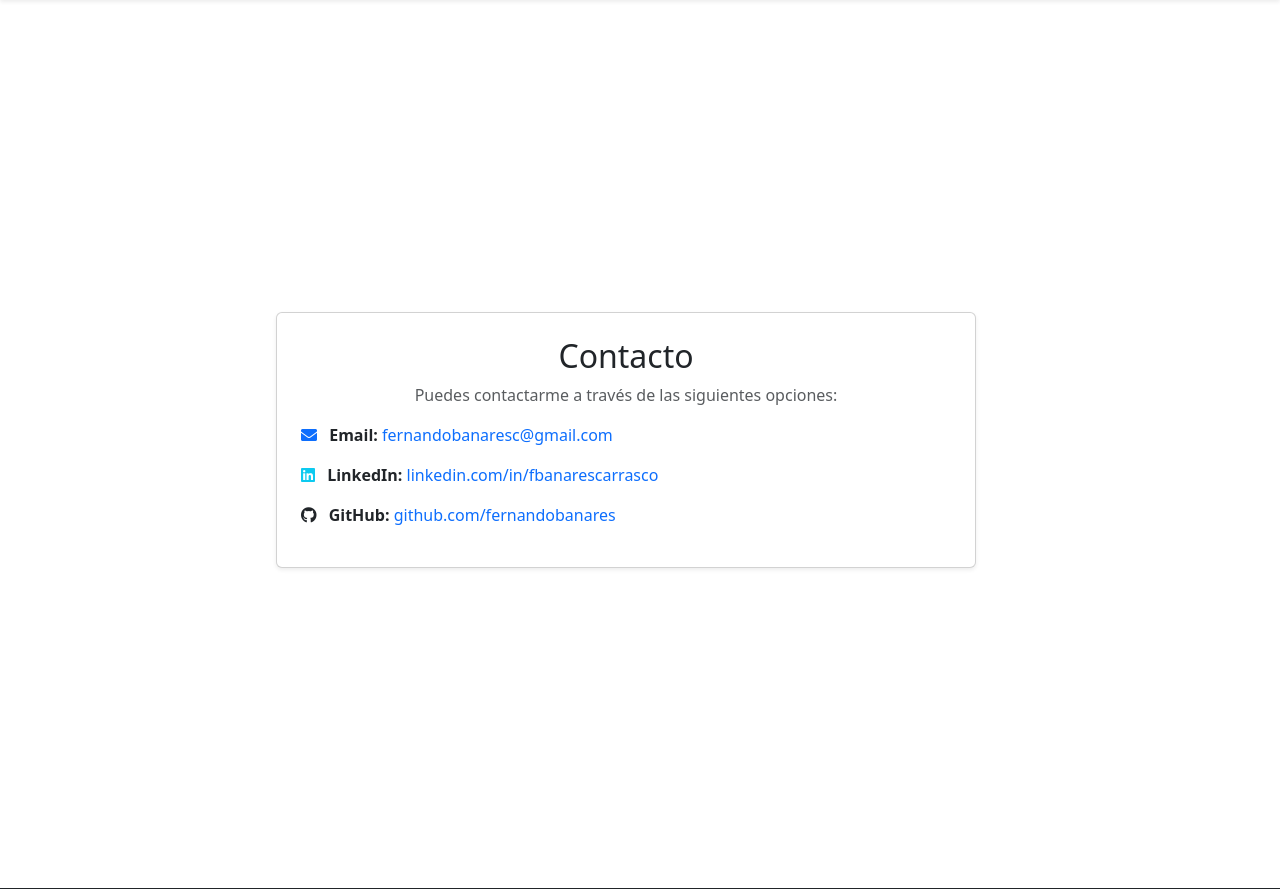
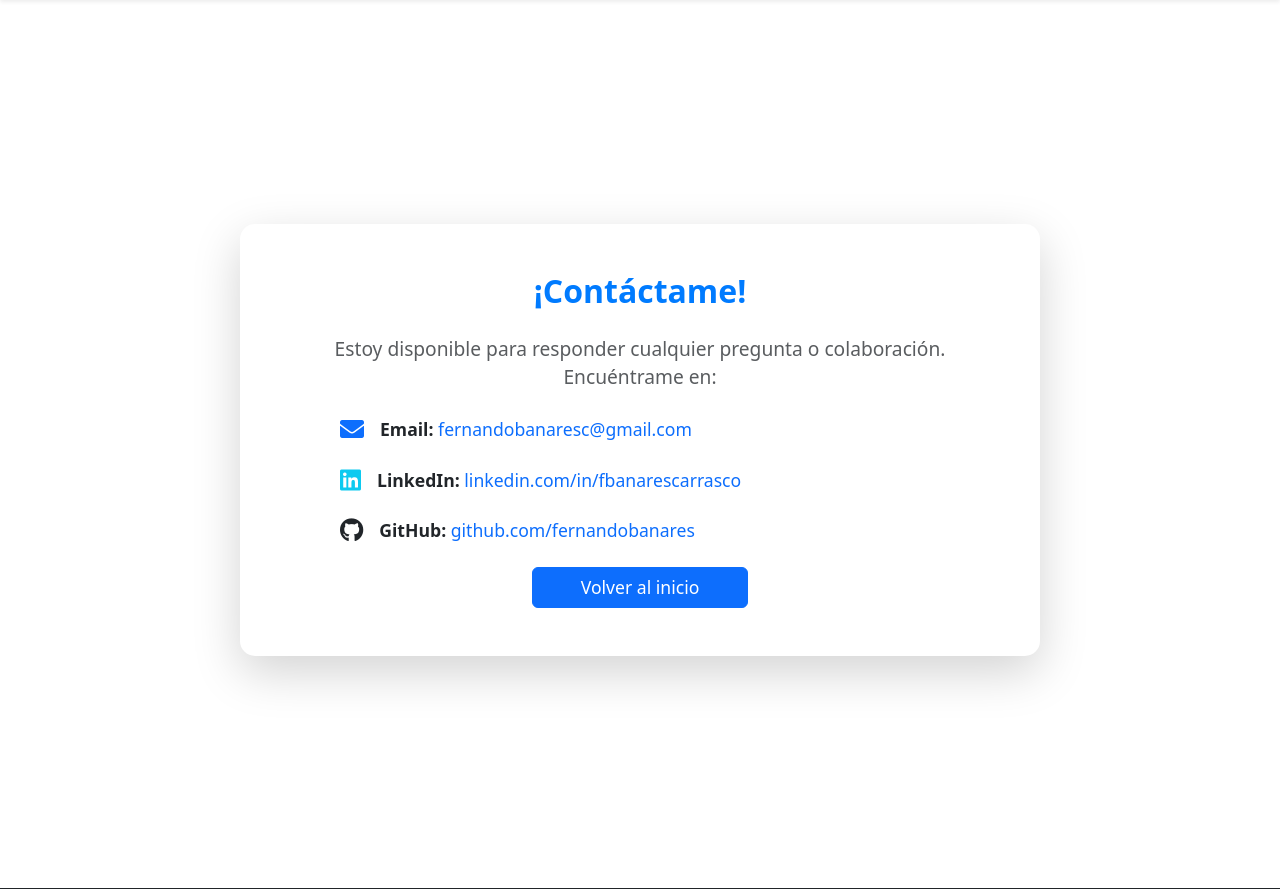
Before and after one commit to fernandobanares/portafolio1, a Django app: page /contacto/ in a window 1280 px wide. Shown: the part 56-945 px from the top of the page. Run offline with Django 5.2, Linux system fonts and the light colour scheme.

Commit message:
contacto corrección 3

```diff
--- a/templates/contacto.html
+++ b/templates/contacto.html
@@ -3,32 +3,43 @@
 
 {% block content %}
 <div class="container d-flex justify-content-center align-items-center min-vh-100">
-    <div class="col-lg-8 col-md-10">
-        <div class="card shadow-sm h-100" style="max-width: 700px; width: 100%;">
-            <div class="card-body text-center p-4">
-                <h2 class="card-title">Contacto</h2>
-                <p class="text-muted">Puedes contactarme a través de las siguientes opciones:</p>
-                <ul class="list-unstyled text-start mt-3">
-                    <li class="mb-3">
-                        <i class="fas fa-envelope me-2 text-primary"></i>
+    <div class="card shadow-lg border-0" style="max-width: 800px; width: 100%; border-radius: 15px;">
+        <div class="card-body p-5">
+            <h2 class="card-title text-center mb-4" style="font-weight: bold; color: #007BFF;">¡Contáctame!</h2>
+            <p class="text-muted text-center mb-4" style="font-size: 1.2rem;">
+                Estoy disponible para responder cualquier pregunta o colaboración. Encuéntrame en:
+            </p>
+            <ul class="list-unstyled text-start mx-auto" style="max-width: 600px; font-size: 1.1rem;">
+                <li class="mb-4 d-flex align-items-center">
+                    <i class="fas fa-envelope text-primary me-3" style="font-size: 1.5rem;"></i>
+                    <div>
                         <strong>Email:</strong>
-                        <a href="mailto:fernandobanaresc@gmail.com" class="text-decoration-none">fernandobanaresc@gmail.com</a>
-                    </li>
-                    <li class="mb-3">
-                        <i class="fab fa-linkedin me-2 text-info"></i>
+                        <a href="mailto:fernandobanaresc@gmail.com" class="text-decoration-none">
+                            fernandobanaresc@gmail.com
+                        </a>
+                    </div>
+                </li>
+                <li class="mb-4 d-flex align-items-center">
+                    <i class="fab fa-linkedin text-info me-3" style="font-size: 1.5rem;"></i>
+                    <div>
                         <strong>LinkedIn:</strong>
                         <a href="https://www.linkedin.com/in/fbanarescarrasco/" target="_blank" class="text-decoration-none">
                             linkedin.com/in/fbanarescarrasco
                         </a>
-                    </li>
-                    <li class="mb-3">
-                        <i class="fab fa-github me-2 text-dark"></i>
+                    </div>
+                </li>
+                <li class="mb-4 d-flex align-items-center">
+                    <i class="fab fa-github text-dark me-3" style="font-size: 1.5rem;"></i>
+                    <div>
                         <strong>GitHub:</strong>
                         <a href="https://github.com/fernandobanares" target="_blank" class="text-decoration-none">
                             github.com/fernandobanares
                         </a>
-                    </li>
-                </ul>
+                    </div>
+                </li>
+            </ul>
+            <div class="text-center mt-4">
+                <a href="/" class="btn btn-primary px-5" style="font-size: 1.1rem;">Volver al inicio</a>
             </div>
         </div>
     </div>
```
